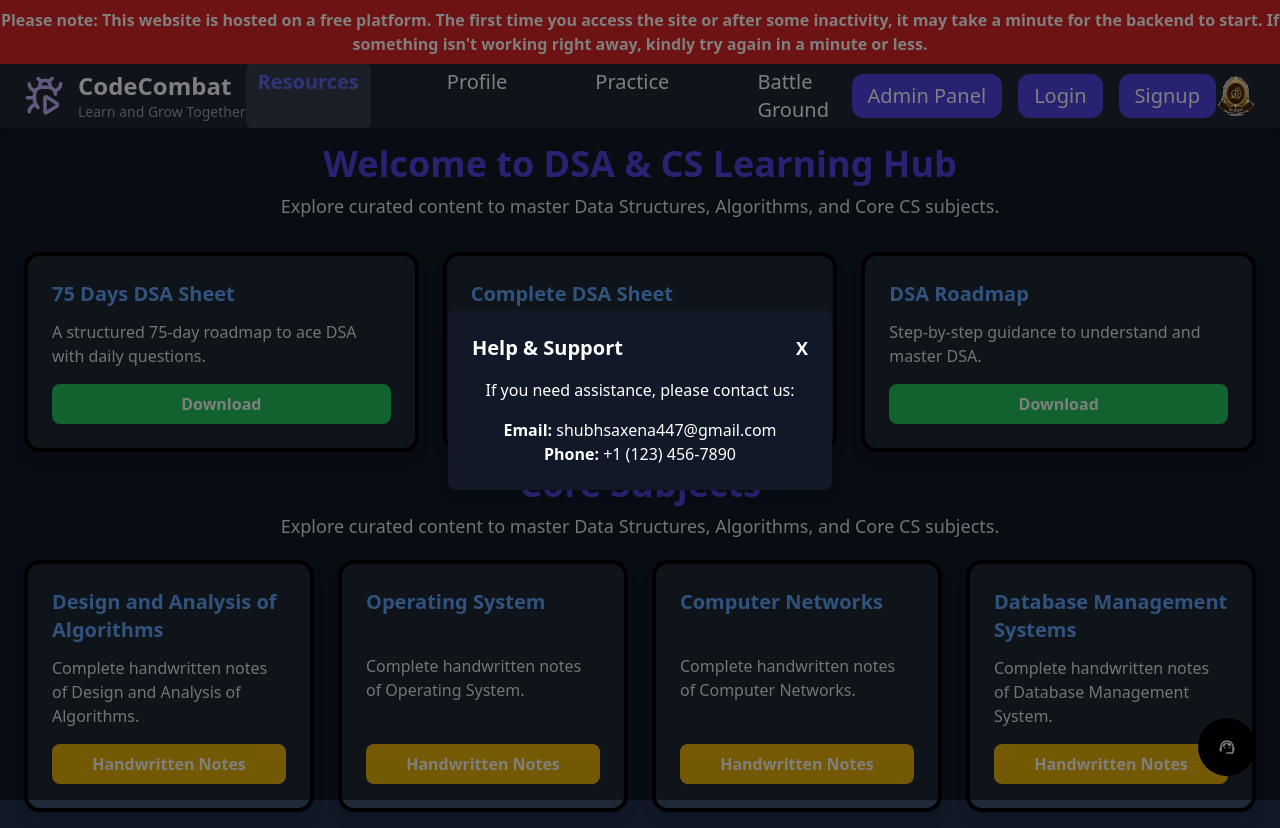
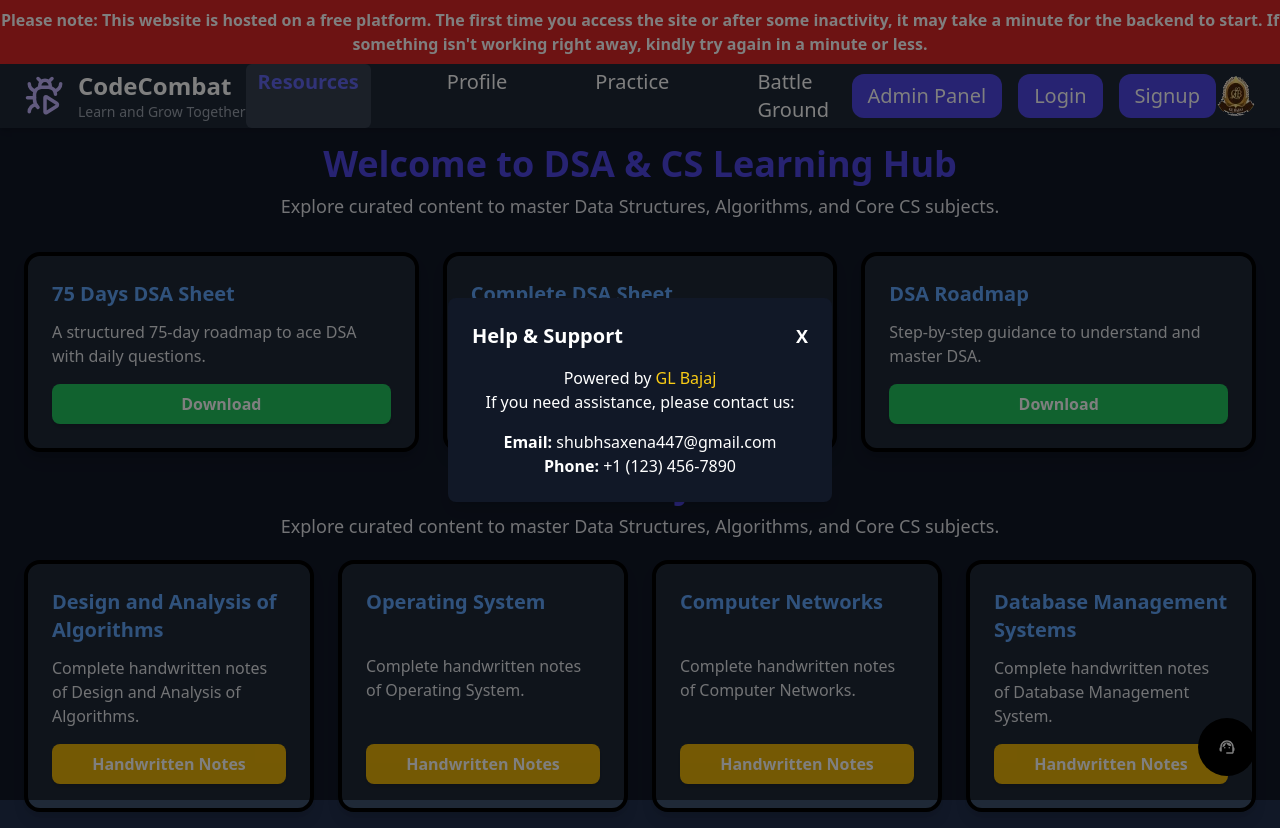
Before and after one commit to NightFury300/CodeCombat, a React (Create React App) app in the folder client/: page / in a window 1280 px wide. Both pictures are taken after a click on the button 1227 px from the left and 747 px from the top of the page. Built offline with nearby package versions, Linux system fonts and the light colour scheme; the HTML template or start-up script is replaced by a standard one.

Commit message:
Modified health popup

```diff
--- a/client/src/Components/Help/HelpPopup.js
+++ b/client/src/Components/Help/HelpPopup.js
@@ -33,6 +33,18 @@
               </button>
             </div>
             <div className="mt-4 text-center">
+              <p>
+                Powered by{' '}
+                <a
+                  href="https://www.glbajajgroup.org/"
+                  class="text-yellow-400 hover:text-yellow-500 transition-colors"
+                  target="_blank"
+                  rel="noopener noreferrer"
+                >
+                  GL Bajaj
+                </a>
+              </p>
+
               <p>If you need assistance, please contact us:</p>
               <ul className="mt-4">
                 <li>
--- a/client/src/Components/Navbar/Navbar.js
+++ b/client/src/Components/Navbar/Navbar.js
@@ -97,8 +97,7 @@
           )}
         </div>
         <div>
-                    <img src={glb_logo} alt="Logo" className="w-10 h-10 rounded-full" />
-
+            <img src={glb_logo} alt="Logo" className="w-10 h-10 rounded-full" />
         </div>
       </div>
     </div>
```
